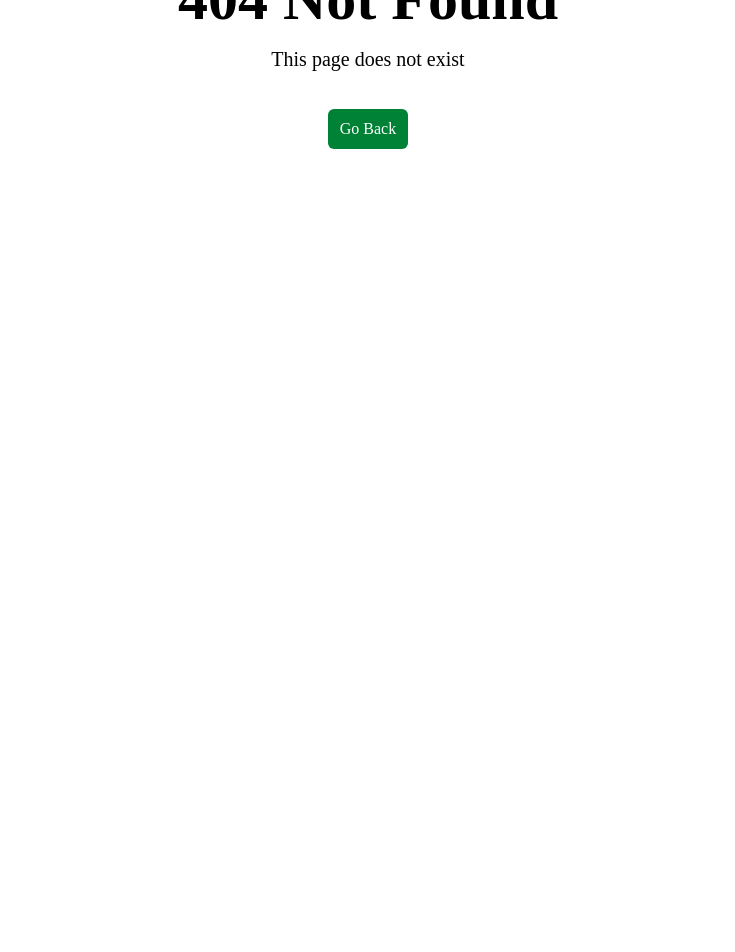
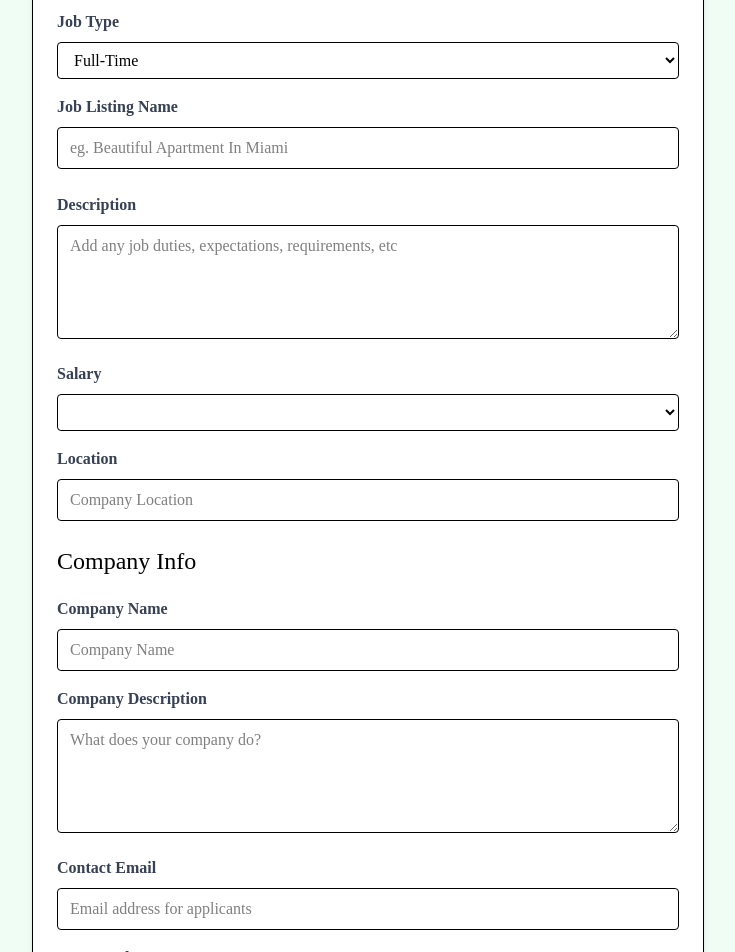
Before and after one commit to Andmana/vue-job-list, a Vue app: page /jobs/edit/1 in a window 1280 px wide. Before the commit this address had no page. Shown: the part 260-1212 px from the top of the page, without its empty margins (272-1007 px from the left). Before the commit the page ends 800 px from the top, so only its background shows below. Built offline with nearby package versions, Linux system fonts and the light colour scheme; no server answers.

Commit message:
Create edit job view

```diff
--- a/src/router/index.js
+++ b/src/router/index.js
@@ -4,6 +4,7 @@
 import JobView from "@/views/JobView.vue";
 import NotFoundView from "@/views/NotFoundView.vue";
 import AddJobView from "@/views/AddJobView.vue";
+import EditJobView from "@/views/EditJobView.vue";
 
 const router = createRouter({
   history: createWebHistory(import.meta.env.BASE_URL), // back
@@ -29,6 +30,11 @@
       component: AddJobView,
     },
     {
+      path: "/jobs/edit/:id",
+      name: "edit-job",
+      component: EditJobView,
+    },
+    {
       path: "/:catchAll(.*)",
       name: "not-found",
       component: NotFoundView,
--- /dev/null
+++ b/src/views/EditJobView.vue
@@ -0,0 +1,249 @@
+<script setup>
+import router from "@/router";
+import { reactive, onMounted } from "vue";
+import { useRoute } from "vue-router";
+import { useToast } from "vue-toastification";
+import axios from "axios";
+
+const route = useRoute();
+
+const jobId = route.params.id;
+
+const form = reactive({
+  type: "Full-Time",
+  title: "",
+  description: "",
+  salary: "",
+  location: "",
+  company: {
+    name: "",
+    description: "",
+    contactEmail: "",
+    contactPhone: "",
+  },
+});
+
+const state = reactive({
+  job: {},
+  isLoading: true,
+});
+
+const toast = useToast();
+
+const handleSubmit = async () => {
+  const updatedJob = {
+    title: form.title,
+    type: form.type,
+    location: form.location,
+    description: form.description,
+    salary: form.salary,
+    company: {
+      name: form.company.name,
+      description: form.company.description,
+      contactEmail: form.company.contactEmail,
+      contactPhone: form.company.contactPhone,
+    },
+  };
+
+  try {
+    const response = await axios.put(`/api/jobs/${jobId}`, updatedJob);
+    toast.success("Job Updated Successfully");
+    router.push(`/jobs/${response.data.id}`);
+  } catch (error) {
+    console.error("Error fetching job", error);
+    toast.error("Job Was Not Added");
+  }
+};
+
+onMounted(async () => {
+  try {
+    const response = await axios.get(`/api/jobs/${jobId}`);
+    state.job = response.data;
+    // Populate inputs
+    form.type = state.job.type;
+    form.title = state.job.title;
+    form.description = state.job.description;
+    form.salary = state.job.salary;
+    form.location = state.job.location;
+    form.company.name = state.job.company.name;
+    form.company.description = state.job.company.description;
+    form.company.contactEmail = state.job.company.contactEmail;
+    form.company.contactPhone = state.job.company.contactPhone;
+  } catch (error) {
+    console.error("Error fetching job", error);
+  } finally {
+    state.isLoading = false;
+  }
+});
+</script>
+
+<template>
+  <section class="bg-green-50">
+    <div class="container m-auto max-w-2xl py-24">
+      <div
+        class="bg-white px-6 py-8 mb-4 shadow-md rounded-md border m-4 md:m-0"
+      >
+        <form @submit.prevent="handleSubmit">
+          <h2 class="text-3xl text-center font-semibold mb-6">Edit Job</h2>
+
+          <div class="mb-4">
+            <label for="type" class="block text-gray-700 font-bold mb-2"
+              >Job Type</label
+            >
+            <select
+              v-model="form.type"
+              id="type"
+              name="type"
+              class="border rounded w-full py-2 px-3"
+              required
+            >
+              <option value="Full-Time">Full-Time</option>
+              <option value="Part-Time">Part-Time</option>
+              <option value="Remote">Remote</option>
+              <option value="Internship">Internship</option>
+            </select>
+          </div>
+
+          <div class="mb-4">
+            <label class="block text-gray-700 font-bold mb-2"
+              >Job Listing Name</label
+            >
+            <input
+              type="text"
+              v-model="form.title"
+              id="name"
+              name="name"
+              class="border rounded w-full py-2 px-3 mb-2"
+              placeholder="eg. Beautiful Apartment In Miami"
+              required
+            />
+          </div>
+          <div class="mb-4">
+            <label for="description" class="block text-gray-700 font-bold mb-2"
+              >Description</label
+            >
+            <textarea
+              id="description"
+              v-model="form.description"
+              name="description"
+              class="border rounded w-full py-2 px-3"
+              rows="4"
+              placeholder="Add any job duties, expectations, requirements, etc"
+            ></textarea>
+          </div>
+
+          <div class="mb-4">
+            <label for="type" class="block text-gray-700 font-bold mb-2"
+              >Salary</label
+            >
+            <select
+              id="salary"
+              v-model="form.salary"
+              name="salary"
+              class="border rounded w-full py-2 px-3"
+              required
+            >
+              <option value="Under $50K">under $50K</option>
+              <option value="$50K - $60K">$50 - $60K</option>
+              <option value="$60K - $70K">$60 - $70K</option>
+              <option value="$70K - $80K">$70 - $80K</option>
+              <option value="$80K - $90K">$80 - $90K</option>
+              <option value="$90K - $100K">$90 - $100K</option>
+              <option value="$100K - $125K">$100 - $125K</option>
+              <option value="$125K - $150K">$125 - $150K</option>
+              <option value="$150K - $175K">$150 - $175K</option>
+              <option value="$175K - $200K">$175 - $200K</option>
+              <option value="Over $200K">Over $200K</option>
+            </select>
+          </div>
+
+          <div class="mb-4">
+            <label class="block text-gray-700 font-bold mb-2"> Location </label>
+            <input
+              type="text"
+              v-model="form.location"
+              id="location"
+              name="location"
+              class="border rounded w-full py-2 px-3 mb-2"
+              placeholder="Company Location"
+              required
+            />
+          </div>
+
+          <h3 class="text-2xl mb-5">Company Info</h3>
+
+          <div class="mb-4">
+            <label for="company" class="block text-gray-700 font-bold mb-2"
+              >Company Name</label
+            >
+            <input
+              type="text"
+              v-model="form.company.name"
+              id="company"
+              name="company"
+              class="border rounded w-full py-2 px-3"
+              placeholder="Company Name"
+            />
+          </div>
+
+          <div class="mb-4">
+            <label
+              for="company_description"
+              class="block text-gray-700 font-bold mb-2"
+              >Company Description</label
+            >
+            <textarea
+              id="company_description"
+              v-model="form.company.description"
+              name="company_description"
+              class="border rounded w-full py-2 px-3"
+              rows="4"
+              placeholder="What does your company do?"
+            ></textarea>
+          </div>
+
+          <div class="mb-4">
+            <label
+              for="contact_email"
+              class="block text-gray-700 font-bold mb-2"
+              >Contact Email</label
+            >
+            <input
+              type="email"
+              v-model="form.company.contactEmail"
+              id="contact_email"
+              name="contact_email"
+              class="border rounded w-full py-2 px-3"
+              placeholder="Email address for applicants"
+              required
+            />
+          </div>
+          <div class="mb-4">
+            <label
+              for="contact_phone"
+              class="block text-gray-700 font-bold mb-2"
+              >Contact Phone</label
+            >
+            <input
+              type="tel"
+              v-model="form.company.contactPhone"
+              id="contact_phone"
+              name="contact_phone"
+              class="border rounded w-full py-2 px-3"
+              placeholder="Optional phone for applicants"
+            />
+          </div>
+
+          <div>
+            <button
+              class="bg-green-500 hover:bg-green-600 text-white font-bold py-2 px-4 rounded-full w-full focus:outline-none focus:shadow-outline"
+              type="submit"
+            >
+              Update Job
+            </button>
+          </div>
+        </form>
+      </div>
+    </div>
+  </section>
+</template>
```
